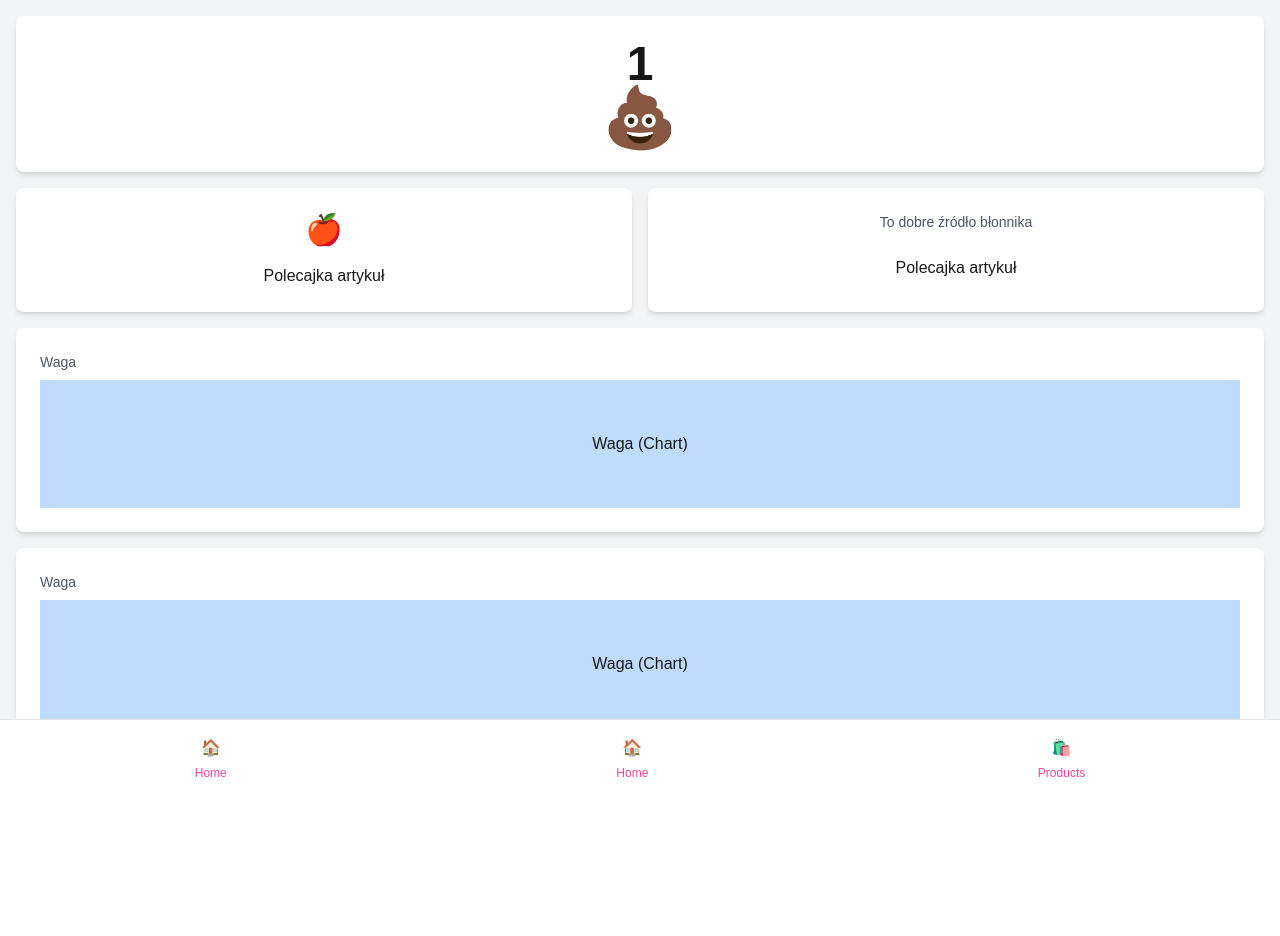
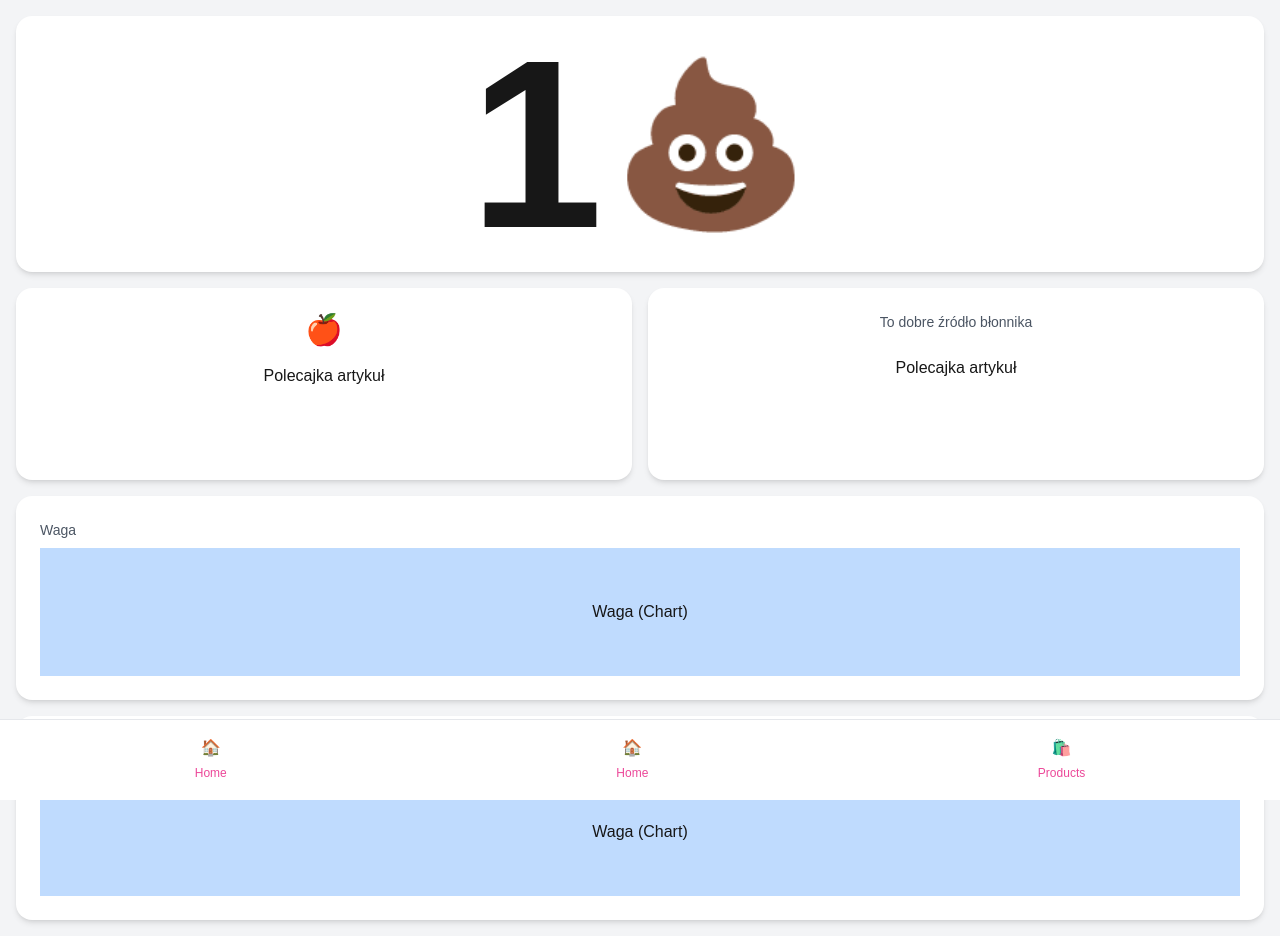
Before and after one commit to PiotrTyrakowski/PoopPatrol, a Next.js app in the folder parent_app/: page / in a window 1280 px wide. Before the commit the page ends 800 px from the top, so only its background shows below. Built offline with nearby package versions, Linux system fonts and the light colour scheme.

Commit message:
apply styles for first 3 boxes

```diff
--- a/parent_app/src/app/page.tsx
+++ b/parent_app/src/app/page.tsx
@@ -7,20 +7,20 @@ const HomePage = () => {
       <div className="grid grid-cols-2 gap-4">
 
         {/* Poop Icon and Number */}
-        <div className="col-span-2 flex flex-col items-center justify-center bg-white p-6 rounded-lg shadow-md">
-          <h1 className="text-5xl font-bold">1</h1>
-          <span className="text-6xl">💩</span>
+        <div className="col-span-2 flex flex-row gap-x-2 items-center justify-center bg-white p-2 rounded-[1rem] shadow-md h-[16rem]">
+          <h1 className="text-[15rem] font-bold">1</h1>
+          <span className="text-[10rem]">💩</span>
         </div>
 
         {/* Recommended Article Section */}
-        <div className="col-span-1 bg-white p-6 rounded-lg shadow-md flex flex-col items-center">
+        <div className="col-span-1 bg-white p-6 rounded-[1rem] shadow-md flex flex-col items-center h-[12rem]">
           <span className="text-3xl">🍎</span>
           <p className="text-center mt-4">Polecajka artykuł</p>
         </div>
 
 
         {/* Recommended Article Section */}
-        <div className="col-span-1 bg-white p-6 rounded-lg shadow-md flex flex-col items-center">
+        <div className="col-span-1 bg-white p-6 rounded-[1rem] shadow-md flex flex-col items-center h-[12rem]">
           <h2 className="text-sm text-gray-600 mb-2">To dobre źródło błonnika</h2>
           <p className="text-center mt-4">Polecajka artykuł</p>
         </div>
@@ -28,7 +28,7 @@ const HomePage = () => {
 
 
         {/* Weight Chart */}
-        <div className="col-span-2 bg-white p-6 rounded-lg shadow-md">
+        <div className="col-span-2 bg-white p-6 rounded-[1rem] shadow-md">
           <h2 className="text-sm text-gray-600 mb-2">Waga</h2>
           <div className="h-32 w-full bg-blue-200 flex items-center justify-center">
             {/* Replace with actual chart */}
@@ -37,7 +37,7 @@ const HomePage = () => {
         </div>
       {/* </div> */}
 
-        <div className="col-span-2 bg-white p-6 rounded-lg shadow-md">
+        <div className="col-span-2 bg-white p-6 rounded-[1rem] shadow-md">
           <h2 className="text-sm text-gray-600 mb-2">Waga</h2>
           <div className="h-32 w-full bg-blue-200 flex items-center justify-center">
             {/* Replace with actual chart */}
```
